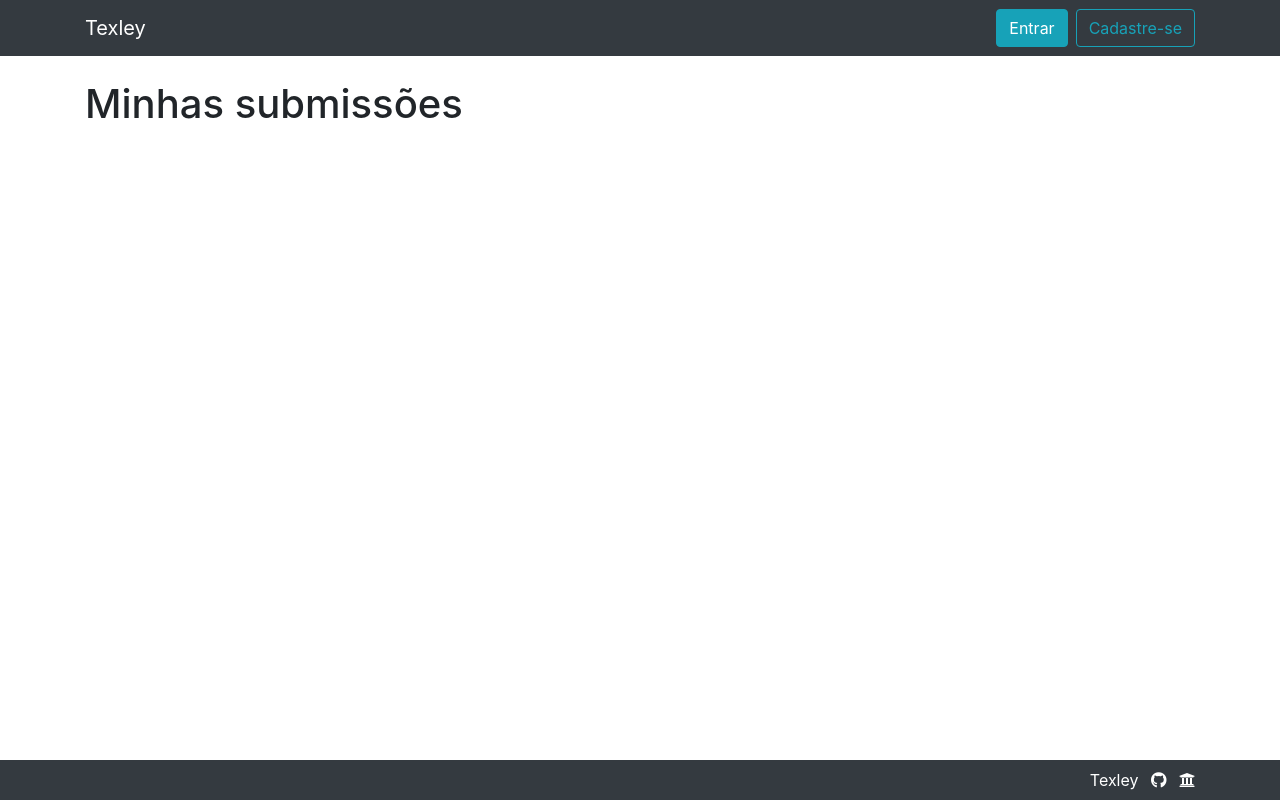
After one commit to lfnd0/T_Fail, a Django app: template turmas/templates/usuario/estudantes/listar_submissoes_estudante.html in a window 1280 px wide. The commit adds this page. Run offline with Django 3.2, Linux system fonts and the light colour scheme; the template is opened without the code that fills it, so the values that code supplies are empty; some libraries are stand-ins or nearby versions.

Commit message:
Adição templates listar submissões estudante

```diff
--- a/turmas/templates/usuario/estudantes/listar_problemas_estudante.html
+++ b/turmas/templates/usuario/estudantes/listar_problemas_estudante.html
@@ -21,7 +21,7 @@
                     {{ problema.atividade }}
                 </td>
                 <td class="text-justify">
-                    {{ problema.pergunta }}
+                    <a href="{% url 'estudantes:listar_submissoes_estudante' problema.pk %}">{{ problema.pergunta }}</a>
                 </td>
                 <td class="text-center">
                     <a href="{% url 'estudantes:adicionar_submissao' problema.pk %}">
--- /dev/null
+++ b/turmas/templates/usuario/estudantes/listar_submissoes_estudante.html
@@ -0,0 +1,8 @@
+{% extends 'base.html' %}
+
+{% block title %}Minhas submissões{% endblock %}
+{% block content %}
+<div class="container">
+    <h1>Minhas submissões</h1>
+</div>
+{% endblock %}
```
